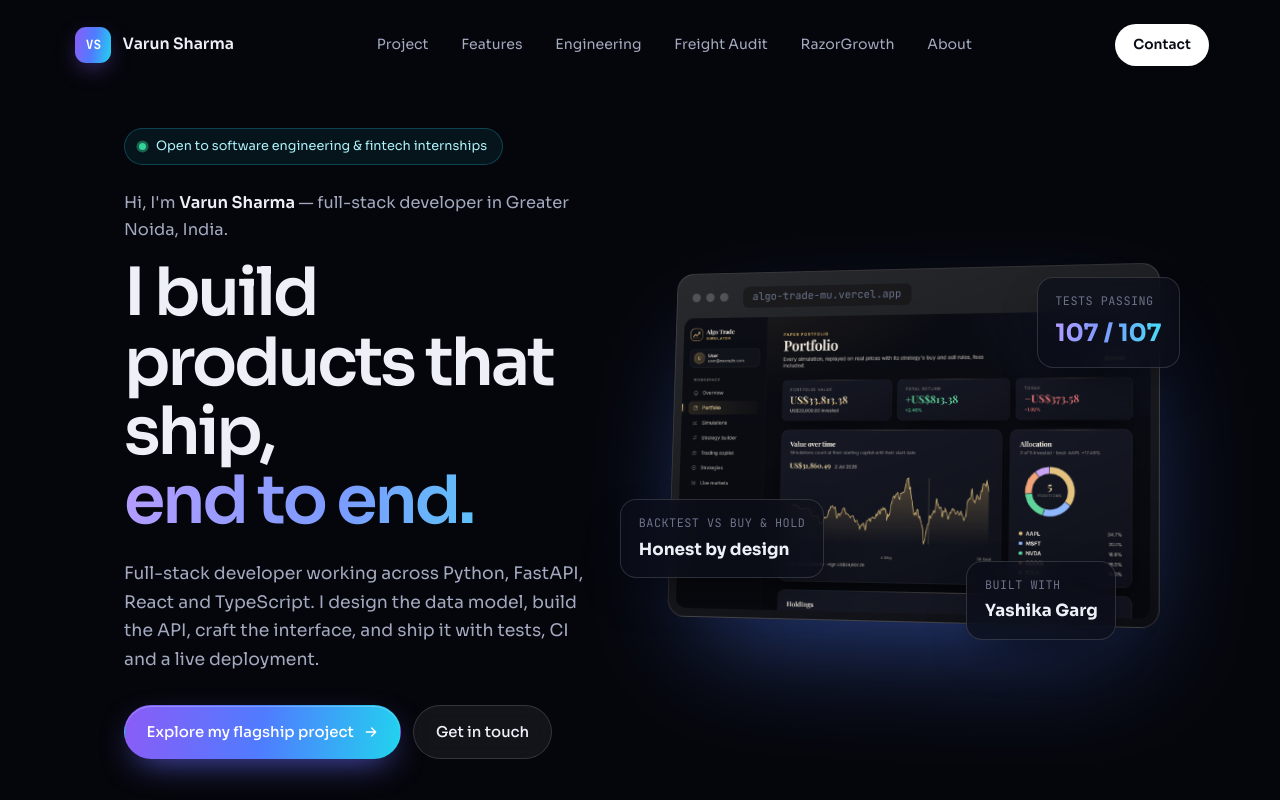
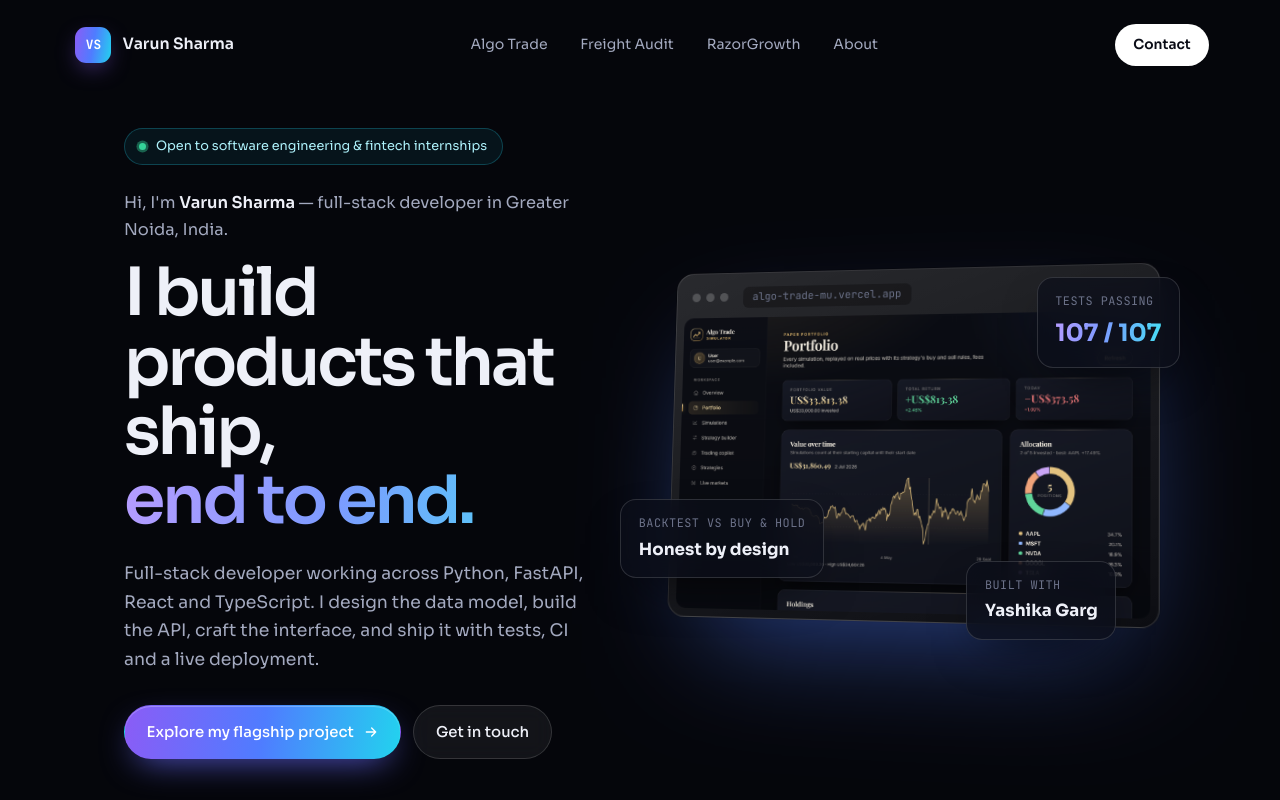
Before and after one commit to varun-sharma-2006/varun-portfolio, a React (Vite) app: page / in a window 1280 px wide. Shown: the top 800 px of the page. Built offline with nearby package versions, Linux system fonts and the light colour scheme.

Commit message:
Nav: name all three projects (Algo Trade, Freight Audit, RazorGrowth)
Co-Authored-By: Claude Opus 5.5 <noreply@anthropic.com>

```diff
--- a/src/App.tsx
+++ b/src/App.tsx
@@ -617,9 +617,7 @@ export default function App() {
           <span>{profile.name}</span>
         </a>
         <nav>
-          <a href="#project">Project</a>
-          <a href="#features">Features</a>
-          <a href="#engineering">Engineering</a>
+          <a href="#project">Algo Trade</a>
           <a href="#freight">Freight Audit</a>
           <a href="#razorgrowth">RazorGrowth</a>
           <a href="#about">About</a>
```
